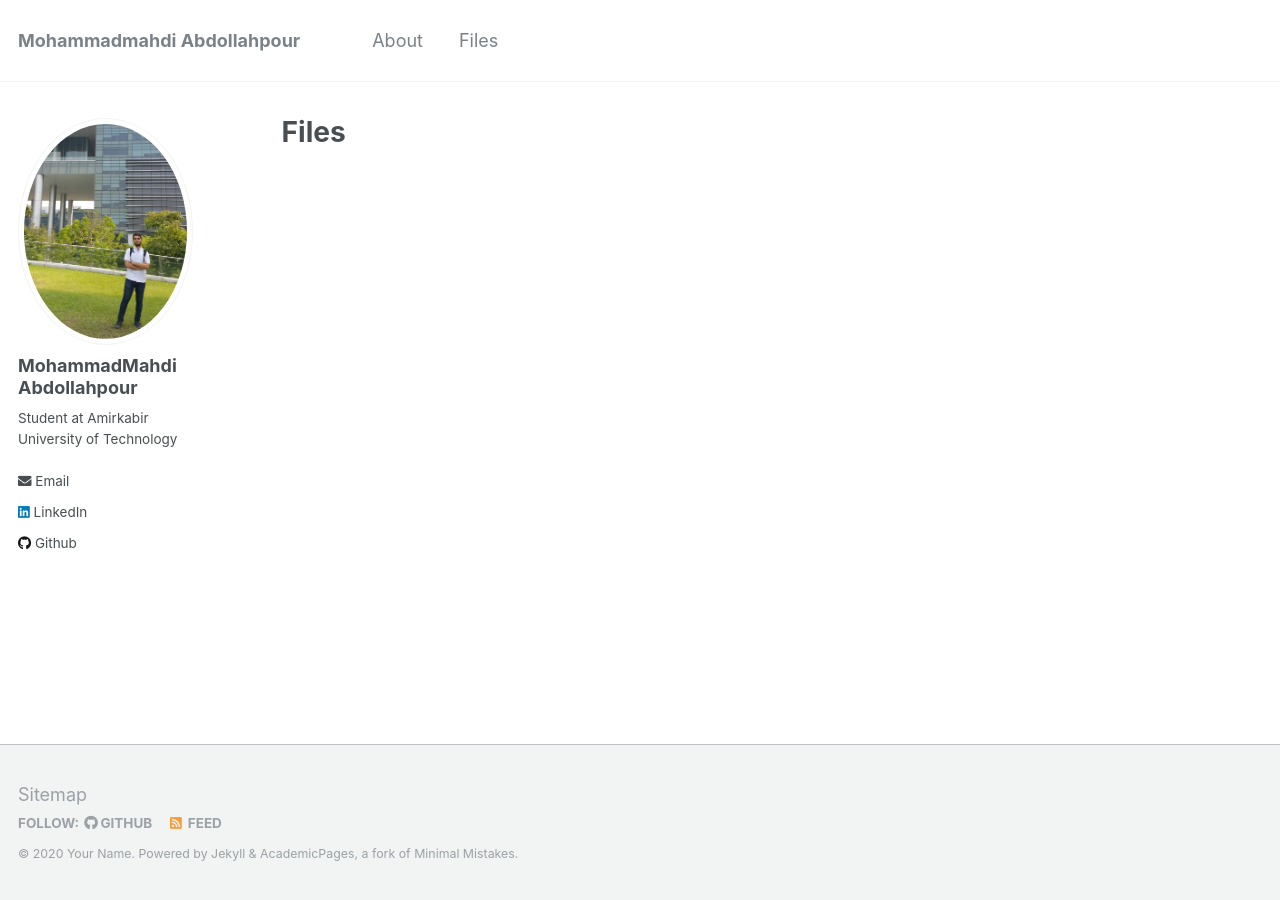
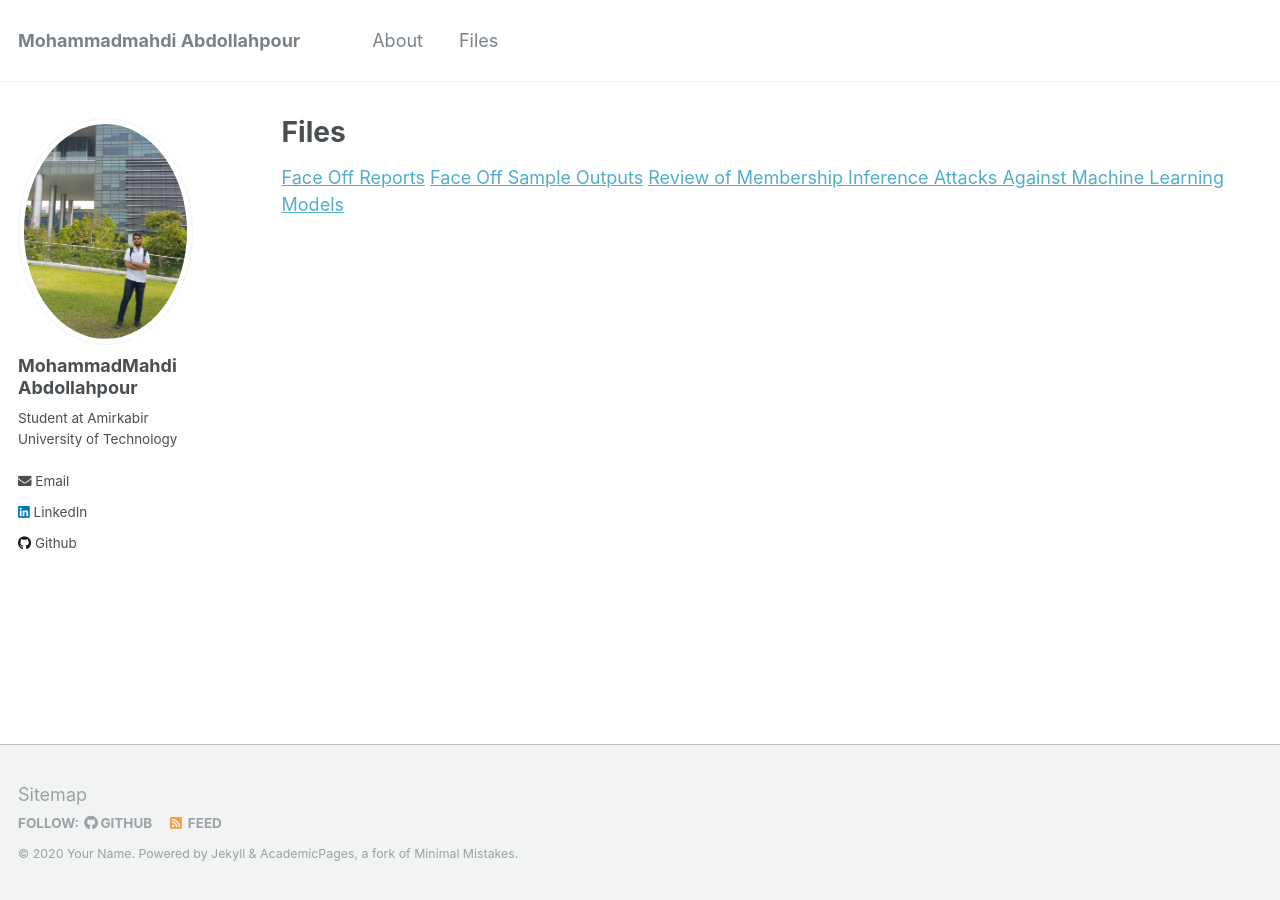
Before and after one commit to mahdiabdollahpour/mahdiabdollahpour.github.io, a Jekyll site: the page built from _pages/FilesView.md, in a window 1280 px wide. Built offline with Jekyll 4.4.1, drawn with Linux system fonts in a browser that asks for light colours.

Commit message:
Update FilesView.md

```diff
--- a/_pages/FilesView.md
+++ b/_pages/FilesView.md
@@ -5,7 +5,7 @@ permalink: /FilesView/
 author_profile: true
 ---
 
-{% if author.googlescholar %}
+<!-- {% if author.googlescholar %}
   You can also find my articles on <u><a href="{{author.googlescholar}}">my Google Scholar profile</a>.</u>
 {% endif %}
 
@@ -13,4 +13,9 @@ author_profile: true
 
 {% for post in site.filesView reversed %}
   {% include archive-single.html %}
-{% endfor %}
+{% endfor %} -->
+
+
+[Face Off Reports](https://github.com/mahdiabdollahpour/mahdiabdollahpour.github.io/blob/master/files/Internship_Report.pdf)
+[Face Off Sample Outputs](https://github.com/mahdiabdollahpour/mahdiabdollahpour.github.io/blob/master/files/Face_Off_Report_compressed.pdf)
+[Review of Membership Inference Attacks Against Machine Learning Models](https://github.com/mahdiabdollahpour/mahdiabdollahpour.github.io/blob/master/files/Review_of_Membership_Inference_AttacksAgainst_Machine_Learning_Models.pdf)
```
